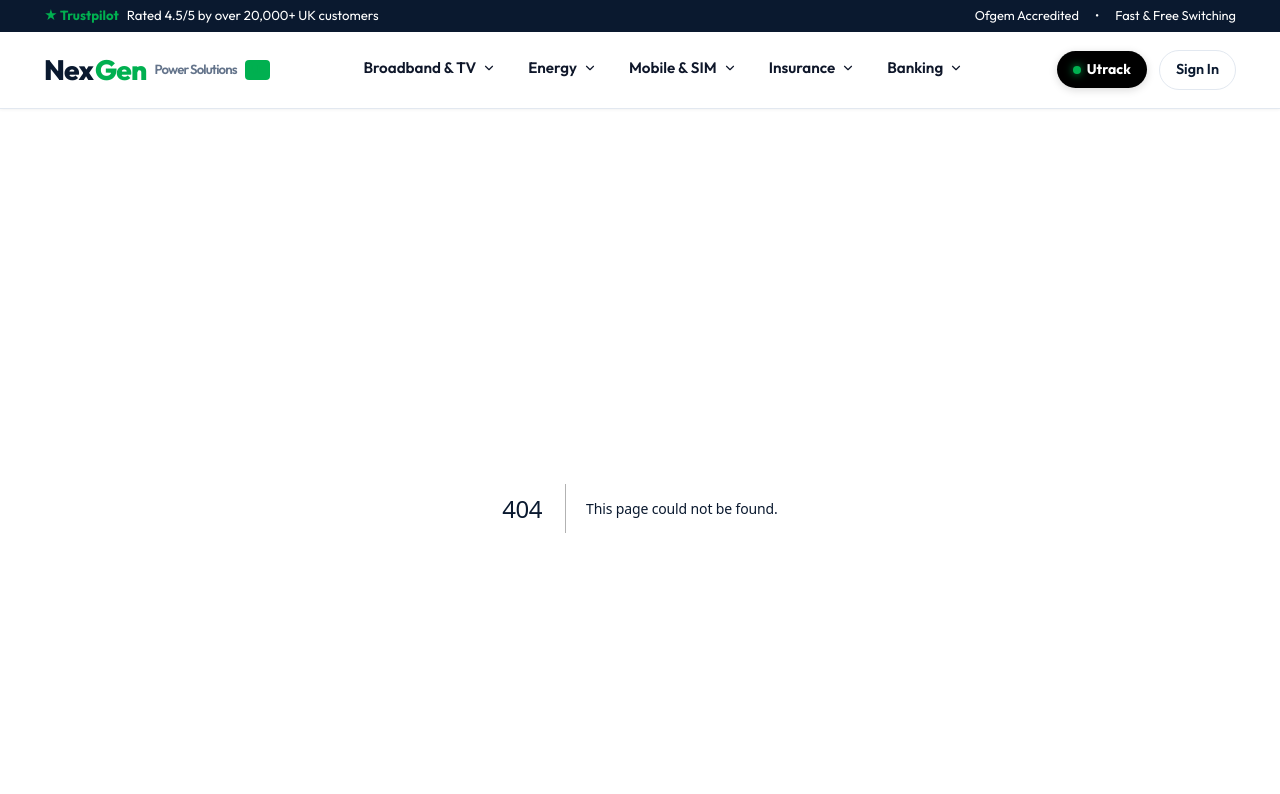
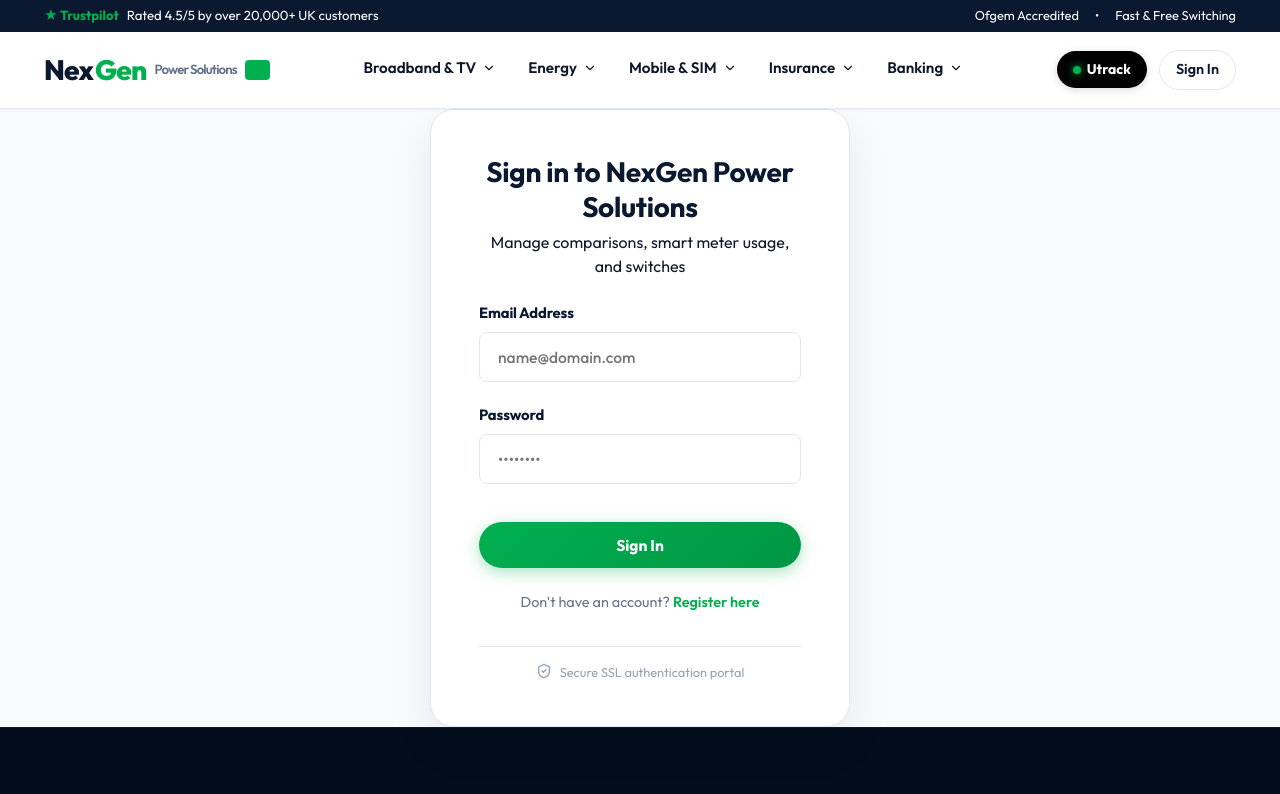
Before and after one commit to msalman1209/uswitch, a Next.js app in the folder frontend/: page /login in a window 1280 px wide. Before the commit this address had no page. Shown: the top 794 px of the page. Built offline with nearby package versions, Linux system fonts and the light colour scheme.

Commit message:
Restore and enhance login page

```diff
--- /dev/null
+++ b/frontend/src/app/login/page.tsx
@@ -0,0 +1,139 @@
+'use client';
+
+import React, { useState, useEffect } from 'react';
+import Link from 'next/link';
+import { useRouter, useSearchParams } from 'next/navigation';
+import { ShieldCheck, Info } from 'lucide-react';
+
+const API_BASE = 'http://localhost:5000/api';
+
+export default function LoginPage() {
+  return (
+    <React.Suspense fallback={<div className="flex-center animate-pulse" style={{ height: '300px' }}>Loading...</div>}>
+      <Login />
+    </React.Suspense>
+  );
+}
+
+function Login() {
+  const router = useRouter();
+  const searchParams = useSearchParams();
+  const redirect = searchParams.get('redirect') || '/dashboard';
+  const initialEmail = searchParams.get('email') || '';
+
+  const [email, setEmail] = useState(initialEmail);
+  const [password, setPassword] = useState('');
+  const [error, setError] = useState('');
+  const [loading, setLoading] = useState(false);
+
+  // If already logged in, redirect away
+  useEffect(() => {
+    const token = (localStorage.getItem('nexgen_token') || localStorage.getItem('uswitch_token'));
+    if (token) {
+      router.push(redirect);
+    }
+  }, [router, redirect]);
+
+  const handleSubmit = async (e: React.FormEvent) => {
+    e.preventDefault();
+    if (!email || !password) {
+      setError('Please enter both email and password');
+      return;
+    }
+    setError('');
+    setLoading(true);
+
+    try {
+      const response = await fetch(`${API_BASE}/auth/login`, {
+        method: 'POST',
+        headers: { 'Content-Type': 'application/json' },
+        body: JSON.stringify({ email, password })
+      });
+
+      const data = await response.json();
+
+      if (response.ok) {
+        localStorage.setItem('nexgen_token', data.token);
+        localStorage.setItem('uswitch_token', data.token);
+        localStorage.setItem('nexgen_user', JSON.stringify(data.user));
+        localStorage.setItem('uswitch_user', JSON.stringify(data.user));
+
+        // Push to redirect target
+        router.push(redirect);
+        router.refresh();
+      } else {
+        setError(data.error || 'Authentication failed');
+      }
+    } catch (err) {
+      console.error(err);
+      setError('Network connection error. Is the backend running?');
+    } finally {
+      setLoading(false);
+    }
+  };
+
+  return (
+    <div className="wizard-layout">
+      <div className="wizard-card" style={{ maxWidth: '420px' }}>
+        <div style={{ textAlign: 'center', marginBottom: '24px' }}>
+          <h2 style={{ fontSize: '1.75rem' }}>Sign in to NexGen Power Solutions</h2>
+          <p style={{ marginTop: '6px' }}>Manage comparisons, smart meter usage, and switches</p>
+        </div>
+
+        {error && (
+          <div className="alert-box warning" style={{ fontSize: '0.85rem', padding: '12px' }}>
+            <Info size={16} />
+            <span>{error}</span>
+          </div>
+        )}
+
+        <form onSubmit={handleSubmit}>
+          <div className="form-group">
+            <label className="form-label" htmlFor="email">Email Address</label>
+            <input
+              type="email"
+              id="email"
+              className="form-control"
+              placeholder="name@domain.com"
+              value={email}
+              onChange={(e) => setEmail(e.target.value)}
+            />
+          </div>
+
+          <div className="form-group" style={{ marginTop: '16px' }}>
+            <label className="form-label" htmlFor="password">Password</label>
+            <input
+              type="password"
+              id="password"
+              className="form-control"
+              placeholder="••••••••"
+              value={password}
+              onChange={(e) => setPassword(e.target.value)}
+            />
+          </div>
+
+          <button
+            type="submit"
+            className="btn-primary"
+            style={{ width: '100%', marginTop: '16px' }}
+            disabled={loading}
+          >
+            {loading ? 'Signing in...' : 'Sign In'}
+          </button>
+        </form>
+
+        <div style={{ textAlign: 'center', marginTop: '24px', fontSize: '0.9rem' }}>
+          <span style={{ color: 'var(--text-muted)' }}>Don't have an account? </span>
+          <Link href={`/register?redirect=${encodeURIComponent(redirect)}`} style={{ color: 'var(--brand-accent)', fontWeight: '600' }}>
+            Register here
+          </Link>
+        </div>
+
+        <div style={{ display: 'flex', gap: '8px', color: 'var(--text-light-grey)', fontSize: '0.8rem', justifyContent: 'center', marginTop: '32px', borderTop: '1px solid var(--border-color)', paddingTop: '16px' }}>
+          <ShieldCheck size={16} />
+          <span>Secure SSL authentication portal</span>
+        </div>
+      </div>
+    </div>
+  );
+}
```
